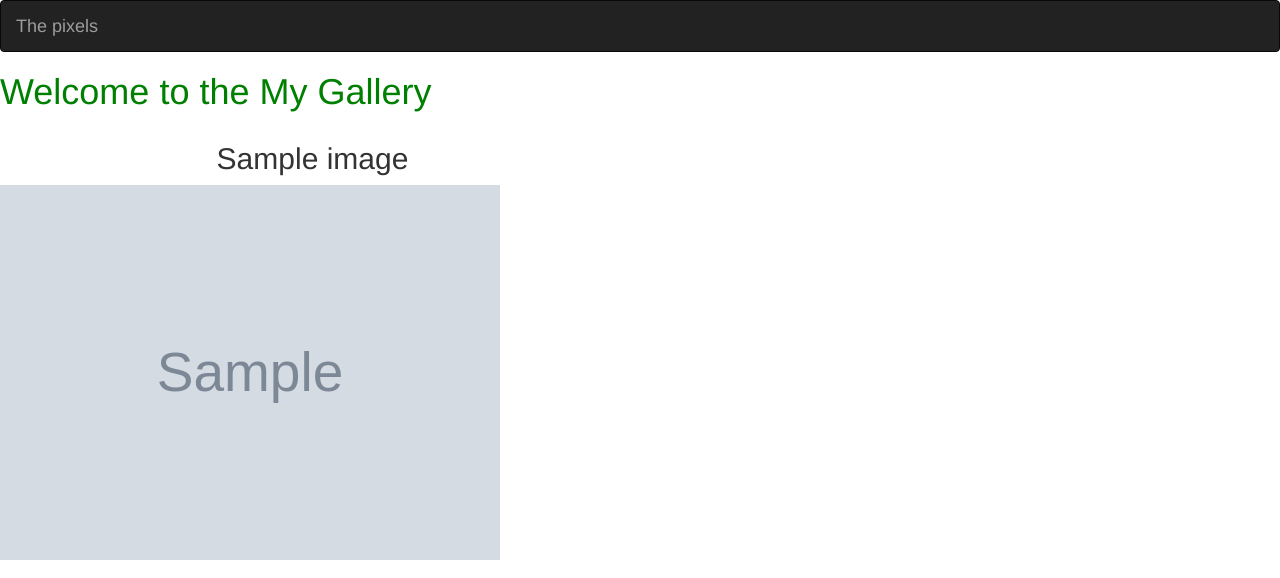
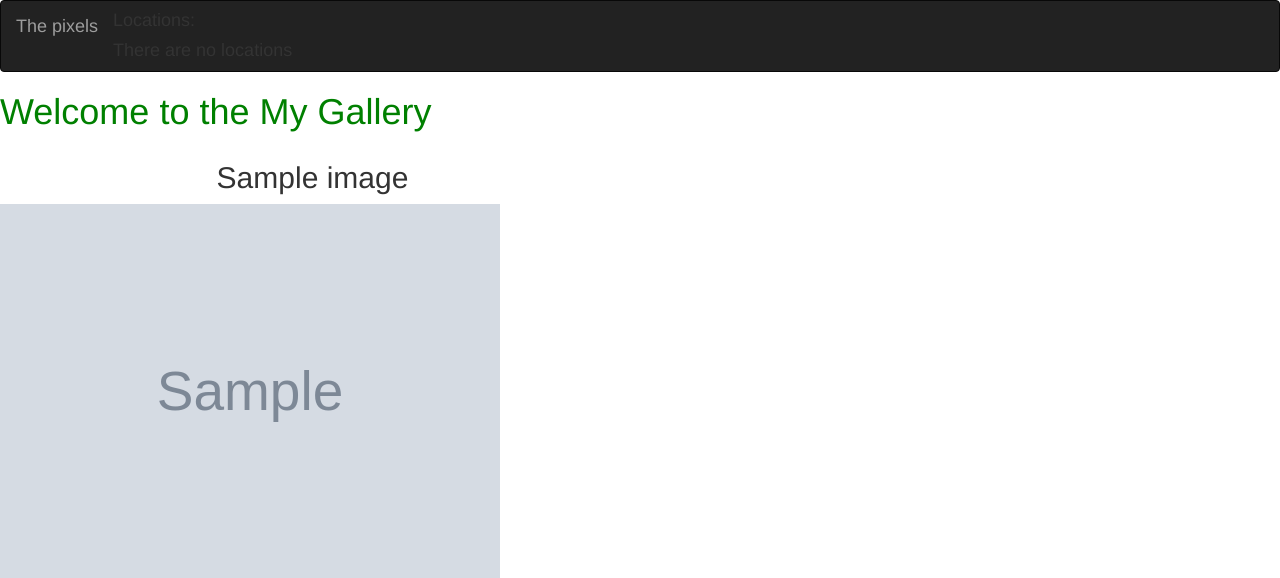
Before and after one commit to Pnshimiye/pixels, a Django app: page / in a window 1280 px wide. Shown: the top 578 px of the page. Run offline with Django 3.2, Linux system fonts and the light colour scheme; tables that the repository leaves empty hold one stand-in row (values such as "Sample post"); grey boxes marked "Sample" are stand-in pictures; some libraries are stand-ins or nearby versions.

Commit message:
add the location url in navigation

```diff
--- a/myGallery/templates/All-pictures/home.html
+++ b/myGallery/templates/All-pictures/home.html
@@ -14,11 +14,11 @@
 
   </div>
 
-      <div id="{{pic.id}}" class="modal fade" role="dialog">
+      <div id="{{pic.id}}" class="modal fade" role="dialog" >
           <div class="modal-dialog">
 
             <!-- Modal content-->
-            <div class="modal-content">
+            <div class="modal-content" height="1000px" width="1000px">
               <div class="modal-header">
 
                 <h2 class="modal-title">{{pic.name}}</h2>
@@ -26,7 +26,7 @@
 
               </div>
               <div class="modal-body">
-                  <img src="{{pic.image.url}}" class="img-responsive" alt="Image" height="1000px" width="1000px">
+                  <img src="{{pic.image.url}}" class="img-responsive" alt="Image" >
                 <p>{{pic.description}}</p>
               </div>
               <div class="modal-footer">
--- a/myGallery/templates/navbar.html
+++ b/myGallery/templates/navbar.html
@@ -11,6 +11,14 @@
     <div class="navbar-header">
       <a class="navbar-brand" href="{% url 'images' %}">The pixels</a>
     </div>
+    <div class="locations">
+        <h4>Locations:</h4>
+        {% for location in locations %}
+        <a href="/location/{{location.id}}">{{location.location_name}}</a>
+        {% empty %}
+        <h4>There are no locations</h4>
+        {% endfor %}
+    </div>
   </div>
 </nav>
 </body>
```
